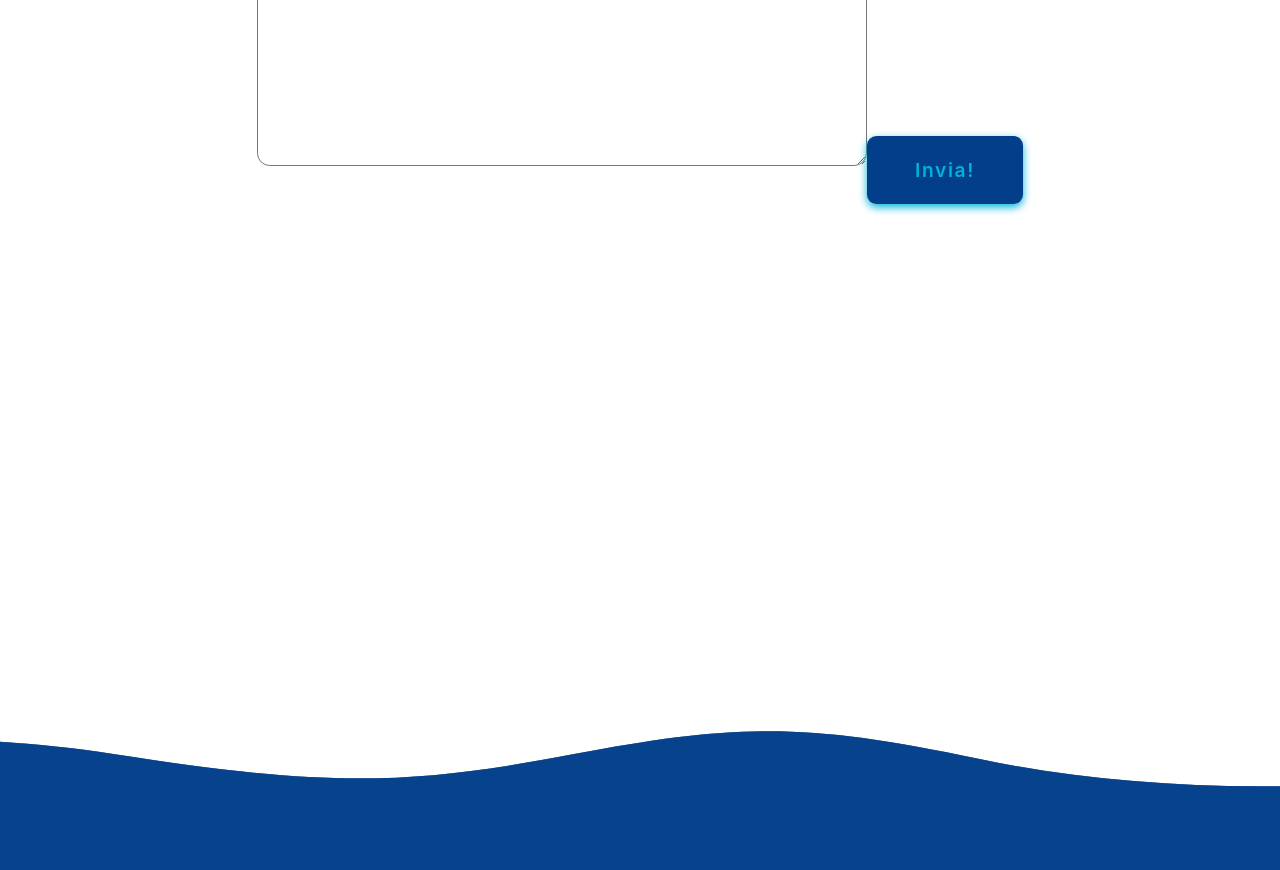
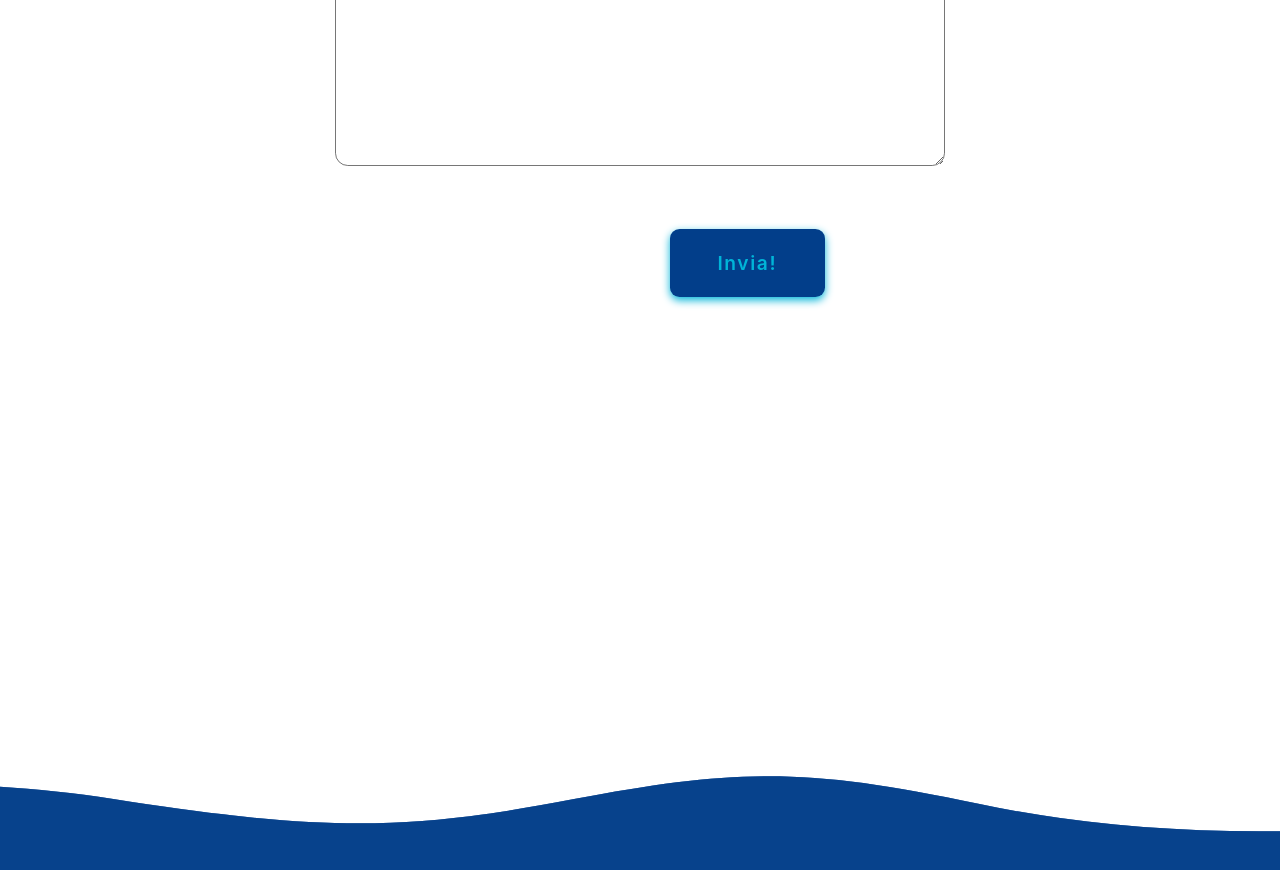
Before and after one commit to GiorgioMigliaccio08/Portfolio, a React (Create React App) app: page / in a window 1280 px wide. Shown: the part 4520-5390 px from the top of the page. Built offline with nearby package versions, Linux system fonts and the light colour scheme.

Commit message:
Add modify to Contact

```diff
--- a/src/Components/Contact.jsx
+++ b/src/Components/Contact.jsx
@@ -22,10 +22,10 @@ function Contact() {
           rows={10}
           placeholder="Il tuo messaggio"
         ></textarea>
-        <imput type="submit" value="Invia" className="btn">
-          Invia!
-        </imput>
       </form>
+      <imput type="submit" value="Invia" className="btn-contact">
+        Invia!
+      </imput>
     </section>
   );
 }
```
